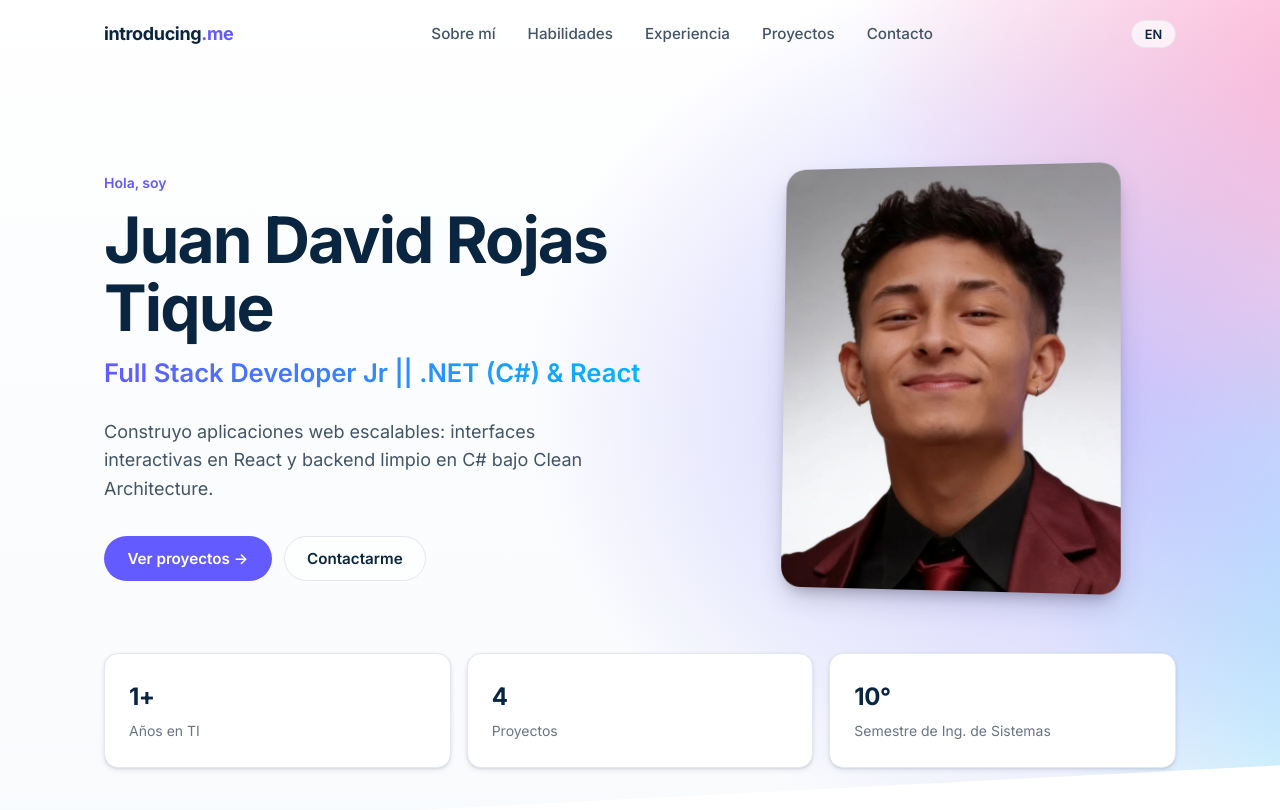
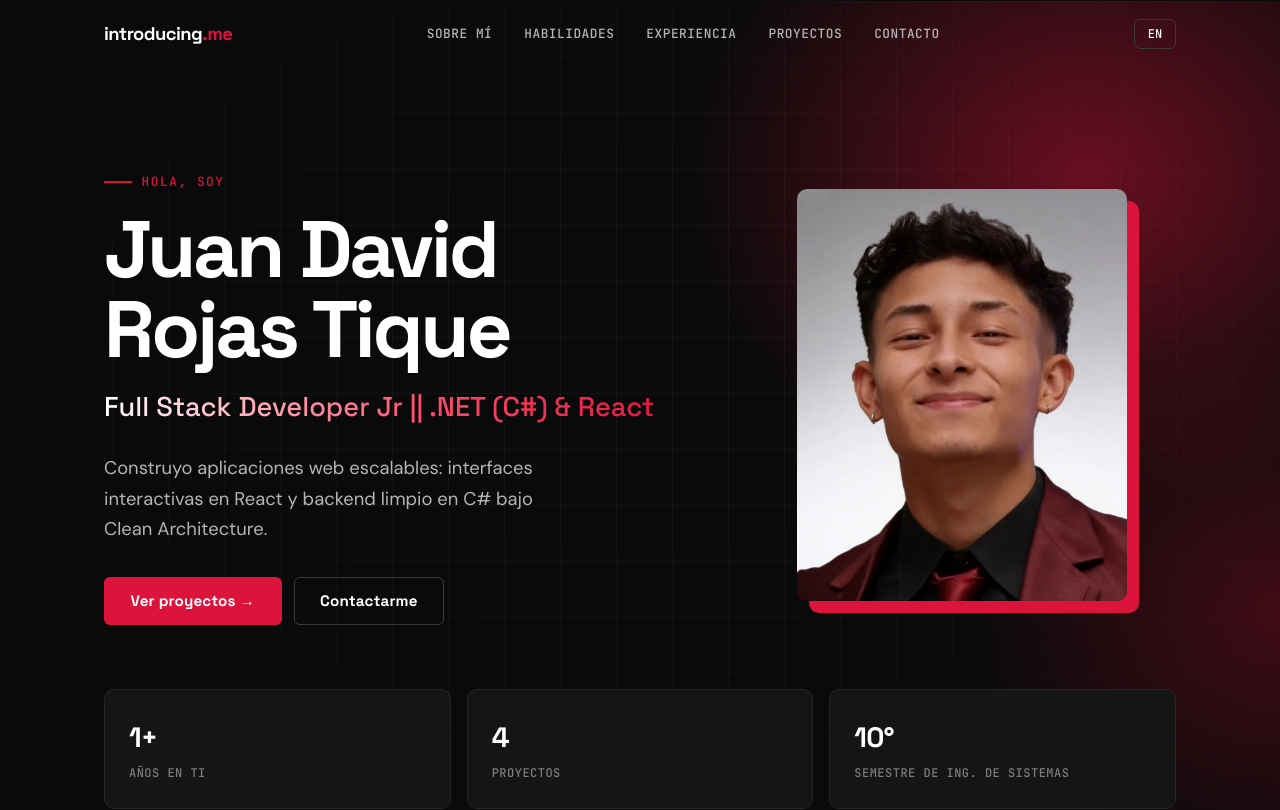
Before and after one commit to byjuandaink/Landing-for-me, a React (Vite) app: page / in a window 1280 px wide. Shown: the top 810 px of the page. Built offline with nearby package versions, Linux system fonts and the light colour scheme.

Commit message:
feat: cambio paleta de colores

```diff
--- a/src/styles/components/Header.css
+++ b/src/styles/components/Header.css
@@ -2,12 +2,13 @@
   position: sticky;
   top: 0;
   z-index: var(--z-header);
-  transition: background var(--duration), box-shadow var(--duration);
+  transition: background var(--duration), border-color var(--duration);
+  border-bottom: 1px solid transparent;
 }
 .header--scrolled {
-  background: rgba(255, 255, 255, 0.8);
+  background: rgba(10, 10, 10, 0.82);
   backdrop-filter: blur(12px);
-  box-shadow: 0 1px 0 var(--color-border);
+  border-bottom-color: var(--color-border);
 }
 .header__inner {
   display: flex;
@@ -17,36 +18,50 @@
   height: var(--header-h);
 }
 .header__logo {
+  font-family: var(--font-display);
   font-weight: 700;
   font-size: var(--text-lg);
-  color: var(--color-navy);
+  color: var(--color-strong);
   text-decoration: none;
-  letter-spacing: -0.02em;
+  letter-spacing: -0.03em;
 }
 .header__logo span { color: var(--color-accent); }
 
 .header__nav { display: flex; gap: var(--space-4); }
 .header__nav a {
-  font-size: 0.95rem;
-  font-weight: 500;
-  color: var(--color-slate);
+  position: relative;
+  padding: 0.25rem 0;
+  font-family: var(--font-mono);
+  font-size: 0.8rem;
+  letter-spacing: 0.04em;
+  text-transform: uppercase;
+  color: var(--color-text);
   text-decoration: none;
   transition: color var(--duration);
 }
-.header__nav a:hover { color: var(--color-accent); }
+.header__nav a::after {
+  content: '';
+  position: absolute;
+  left: 0; bottom: 0;
+  width: 0; height: 2px;
+  background: var(--color-accent);
+  transition: width var(--duration) var(--ease);
+}
+.header__nav a:hover { color: var(--color-strong); }
+.header__nav a:hover::after { width: 100%; }
 
 .header__lang {
   padding: 0.35rem 0.8rem;
-  border: 1px solid var(--color-border);
-  border-radius: var(--radius-pill);
-  background: rgba(255, 255, 255, 0.7);
-  color: var(--color-navy);
-  font: 600 0.8rem var(--font-sans);
+  border: 1px solid #3a3a3a;
+  border-radius: var(--radius-sm);
+  background: transparent;
+  color: var(--color-strong);
+  font: 500 0.75rem var(--font-mono);
   cursor: pointer;
   transition: border-color var(--duration), color var(--duration);
 }
 .header__lang:hover { border-color: var(--color-accent); color: var(--color-accent); }
 
 @media (max-width: 860px) {
-  .header__nav { display: none; } /* menú móvil: lo hacemos después */
+  .header__nav { display: none; }
 }
--- a/src/styles/components/Hero.css
+++ b/src/styles/components/Hero.css
@@ -2,36 +2,45 @@
   position: relative;
   isolation: isolate;
   overflow: hidden;
-  margin-top: calc(var(--header-h) * -1); /* el header flota sobre el degradado */
+  margin-top: calc(var(--header-h) * -1);
   padding: calc(var(--header-h) + var(--space-12)) 0 var(--space-8);
 }
 
+/* Resplandor carmesí + cuadrícula sutil */
 .hero__bg {
   position: absolute;
   inset: 0;
   z-index: -1;
   background: var(--gradient-hero);
-  background-size: 140% 140%;
-  animation: hero-flow 14s ease-in-out infinite alternate;
-  clip-path: polygon(0 0, 100% 0, 100% 92%, 0 100%);
 }
-@keyframes hero-flow {
-  from { background-position: 0% 0%; }
-  to   { background-position: 100% 60%; }
+.hero__bg::after {
+  content: '';
+  position: absolute;
+  inset: 0;
+  background-image:
+    linear-gradient(rgba(255, 255, 255, 0.04) 1px, transparent 1px),
+    linear-gradient(90deg, rgba(255, 255, 255, 0.04) 1px, transparent 1px);
+  background-size: 56px 56px;
+  mask-image: radial-gradient(70% 70% at 50% 40%, #000 30%, transparent 100%);
 }
 
 .hero__inner {
   display: grid;
-  grid-template-columns: 1.1fr 0.9fr;
+  grid-template-columns: 1.15fr 0.85fr;
   gap: var(--space-8);
   align-items: center;
 }
 
-.hero__name { font-size: var(--text-hero); line-height: 1.05; letter-spacing: -0.03em; }
+.hero__name {
+  font-size: var(--text-hero);
+  line-height: 1;
+  letter-spacing: -0.04em;
+}
 .hero__role {
-  margin-top: 0.75rem;
-  font-size: clamp(1.1rem, 2.2vw, 1.6rem);
-  font-weight: 600;
+  margin-top: var(--space-2);
+  font-family: var(--font-display);
+  font-size: clamp(1.15rem, 2.4vw, 1.7rem);
+  font-weight: 500;
 }
 .hero__tagline {
   max-width: 480px;
@@ -42,17 +51,25 @@
 
 .hero__photo {
   justify-self: center;
-  width: min(340px, 80vw);
+  width: min(330px, 78vw);
   aspect-ratio: 4 / 5;
-  border-radius: var(--radius-lg);
+  border-radius: var(--radius);
   overflow: hidden;
-  background: #fff;
-  box-shadow: var(--shadow-card);
-  transform: perspective(1200px) rotateY(-8deg) rotateX(3deg);
-  transition: transform 0.4s var(--ease);
+  background: var(--color-surface);
+  box-shadow: var(--shadow-hard);
+  transition: transform 0.4s var(--ease), box-shadow 0.4s var(--ease);
 }
-.hero__photo:hover { transform: none; }
-.hero__photo img { width: 100%; height: 100%; object-fit: cover; }
+.hero__photo:hover {
+  transform: translate(4px, 4px);
+  box-shadow: 8px 8px 0 var(--color-accent);
+}
+.hero__photo img {
+  width: 100%;
+  height: 100%;
+  object-fit: cover;
+  transition: filter 0.4s var(--ease);
+}
+.hero__photo:hover img { filter: none; }
 
 .hero__stats {
   display: grid;
@@ -62,19 +79,28 @@
   padding: 0;
   list-style: none;
 }
-.hero__stat { display: flex; flex-direction: column; gap: 0.25rem; }
+.hero__stat {
+  display: flex;
+  flex-direction: column;
+  gap: 0.25rem;
+  border-left: 3px solid var(--color-accent);
+}
 .hero__stat strong {
+  font-family: var(--font-display);
   font-size: var(--text-xl);
-  color: var(--color-navy);
-  letter-spacing: -0.02em;
+  color: var(--color-strong);
+  letter-spacing: -0.03em;
 }
-.hero__stat span { font-size: var(--text-sm); color: var(--color-muted); }
+.hero__stat span {
+  font-family: var(--font-mono);
+  font-size: 0.75rem;
+  letter-spacing: 0.04em;
+  text-transform: uppercase;
+  color: var(--color-muted);
+}
 
 @media (max-width: 860px) {
   .hero__inner { grid-template-columns: 1fr; gap: var(--space-6); }
-  .hero__photo { order: -1; width: min(240px, 70vw); transform: none; }
+  .hero__photo { order: -1; width: min(230px, 66vw); }
   .hero__stats { grid-template-columns: 1fr; }
 }
-@media (prefers-reduced-motion: reduce) {
-  .hero__bg { animation: none; }
-}
--- a/src/styles/theme.css
+++ b/src/styles/theme.css
@@ -1,32 +1,38 @@
-@import url('https://fonts.googleapis.com/css2?family=Inter:wght@400;500;600;700&display=swap');
+@import url('https://fonts.googleapis.com/css2?family=DM+Sans:wght@400;500;700&family=JetBrains+Mono:wght@500;700&family=Space+Grotesk:wght@500;700&display=swap');
 
+/* ============ TOKENS ============ */
 :root {
-  --color-navy: #0a2540;
-  --color-slate: #425466;
-  --color-muted: #697386;
-  --color-accent: #635bff;
-  --color-accent-dark: #4b44d6;
-  --color-cyan: #00d4ff;
-  --color-pink: #ff80b5;
-  --color-bg: #ffffff;
-  --color-bg-soft: #f6f9fc;
-  --color-border: #e3e8ee;
+  /* Color */
+  --color-bg: #0a0a0a;
+  --color-bg-soft: #111111;
+  --color-surface: #151515;
+  --color-text: #b5b5b5;
+  --color-strong: #ffffff;
+  --color-muted: #7d7d7d;
+  --color-accent: #dc143c;
+  --color-accent-dark: #a50e2b;
+  --color-accent-soft: rgba(220, 20, 60, 0.14);
+  --color-border: #262626;
 
-  --gradient-brand: linear-gradient(90deg, var(--color-accent), #00b8ff);
+  /* Degradados */
+  --gradient-brand: linear-gradient(90deg, #ffffff 0%, #ff4d6d 55%, var(--color-accent) 100%);
   --gradient-hero:
-    radial-gradient(40% 50% at 85% 10%, rgba(255, 128, 181, 0.55), transparent 70%),
-    radial-gradient(45% 55% at 70% 40%, rgba(144, 137, 252, 0.5), transparent 70%),
-    radial-gradient(40% 50% at 95% 60%, rgba(0, 212, 255, 0.4), transparent 70%),
-    linear-gradient(#fff, var(--color-bg-soft));
+    radial-gradient(45% 55% at 85% 20%, rgba(220, 20, 60, 0.45), transparent 70%),
+    radial-gradient(35% 45% at 100% 70%, rgba(165, 14, 43, 0.35), transparent 70%),
+    linear-gradient(#0a0a0a, #0a0a0a);
 
-  --font-sans: 'Inter', system-ui, -apple-system, 'Segoe UI', sans-serif;
+  /* Tipografía */
+  --font-display: 'Space Grotesk', system-ui, sans-serif;
+  --font-sans: 'DM Sans', system-ui, -apple-system, 'Segoe UI', sans-serif;
+  --font-mono: 'JetBrains Mono', ui-monospace, 'Courier New', monospace;
   --text-sm: 0.875rem;
   --text-base: 1rem;
-  --text-lg: 1.125rem;
-  --text-xl: 1.5rem;
-  --text-2xl: clamp(1.75rem, 3.5vw, 2.5rem);
-  --text-hero: clamp(2.5rem, 6vw, 4rem);
+  --text-lg: 1.15rem;
+  --text-xl: 1.75rem;
+  --text-2xl: clamp(2rem, 4vw, 3rem);
+  --text-hero: clamp(2.8rem, 7vw, 5rem);
 
+  /* Espaciado y forma */
   --space-1: 0.5rem;
   --space-2: 1rem;
   --space-3: 1.5rem;
@@ -34,22 +40,27 @@
   --space-6: 3rem;
   --space-8: 4rem;
   --space-12: 6rem;
-  --radius-sm: 8px;
-  --radius: 14px;
-  --radius-lg: 20px;
+  --radius-sm: 6px;
+  --radius: 10px;
+  --radius-lg: 14px;
   --radius-pill: 999px;
   --container: 1120px;
   --header-h: 68px;
 
-  --shadow-soft: 0 2px 5px rgba(50, 50, 93, 0.1), 0 1px 2px rgba(0, 0, 0, 0.08);
-  --shadow-card: 0 13px 27px -5px rgba(50, 50, 93, 0.25), 0 8px 16px -8px rgba(0, 0, 0, 0.3);
+  /* Sombras */
+  --shadow-soft: 0 0 0 1px var(--color-border);
+  --shadow-card: 0 18px 40px -12px rgba(220, 20, 60, 0.35);
+  --shadow-hard: 12px 12px 0 var(--color-accent);
 
+  /* Movimiento */
   --ease: cubic-bezier(0.22, 1, 0.36, 1);
   --duration: 0.25s;
 
+  /* Capas */
   --z-header: 50;
 }
 
+/* ============ BASE ============ */
 *, *::before, *::after { box-sizing: border-box; }
 
 html {
@@ -61,22 +72,26 @@ body {
   margin: 0;
   font-family: var(--font-sans);
   font-size: var(--text-base);
-  line-height: 1.6;
-  color: var(--color-slate);
+  line-height: 1.65;
+  color: var(--color-text);
   background: var(--color-bg);
   -webkit-font-smoothing: antialiased;
 }
 
 h1, h2, h3, h4 {
   margin: 0;
-  color: var(--color-navy);
-  letter-spacing: -0.02em;
-  line-height: 1.15;
+  font-family: var(--font-display);
+  font-weight: 700;
+  color: var(--color-strong);
+  letter-spacing: -0.03em;
+  line-height: 1.1;
 }
 p { margin: 0; }
 img { max-width: 100%; display: block; }
 a { color: inherit; }
+::selection { background: var(--color-accent); color: #fff; }
 
+/* ============ LAYOUT ============ */
 .container {
   width: 100%;
   max-width: var(--container);
@@ -86,15 +101,40 @@ a { color: inherit; }
 .section { padding: var(--space-12) 0; }
 .section--soft { background: var(--color-bg-soft); }
 
+/* Sección blanca para contraste: solo redefine las variables */
+.section--light {
+  --color-bg: #ffffff;
+  --color-surface: #ffffff;
+  --color-text: #3d3d3d;
+  --color-strong: #0a0a0a;
+  --color-muted: #6b6b6b;
+  --color-border: #e6e6e6;
+  background: var(--color-bg);
+  color: var(--color-text);
+}
+
 .section__head { max-width: 640px; margin-bottom: var(--space-6); }
 .section__title { font-size: var(--text-2xl); }
 .section__subtitle { margin-top: var(--space-2); font-size: var(--text-lg); }
 
+/* ============ PIEZAS GENERALES ============ */
 .eyebrow {
-  margin-bottom: 0.75rem;
-  font-size: var(--text-sm);
-  font-weight: 600;
+  display: inline-flex;
+  align-items: center;
+  gap: 0.6rem;
+  margin-bottom: 1rem;
+  font-family: var(--font-mono);
+  font-size: 0.8rem;
+  font-weight: 500;
+  letter-spacing: 0.12em;
+  text-transform: uppercase;
   color: var(--color-accent);
+}
+.eyebrow::before {
+  content: '';
+  width: 28px;
+  height: 2px;
+  background: var(--color-accent);
 }
 
 .gradient-text {
@@ -108,39 +148,48 @@ a { color: inherit; }
   display: inline-flex;
   align-items: center;
   gap: 0.5rem;
-  padding: 0.75rem 1.4rem;
+  padding: 0.85rem 1.6rem;
   border: 1px solid transparent;
-  border-radius: var(--radius-pill);
-  font: 600 0.95rem var(--font-sans);
+  border-radius: var(--radius-sm);
+  font: 700 0.95rem var(--font-display);
+  letter-spacing: 0.01em;
   text-decoration: none;
   cursor: pointer;
-  transition: transform var(--duration) var(--ease), background var(--duration), box-shadow var(--duration);
+  transition: transform var(--duration) var(--ease), background var(--duration),
+              box-shadow var(--duration), border-color var(--duration), color var(--duration);
 }
-.btn:hover { transform: translateY(-1px); }
+.btn:hover { transform: translateY(-2px); }
 .btn--primary { background: var(--color-accent); color: #fff; }
-.btn--primary:hover { background: var(--color-accent-dark); box-shadow: var(--shadow-soft); }
-.btn--ghost { background: rgba(255, 255, 255, 0.7); color: var(--color-navy); border-color: var(--color-border); }
-.btn--ghost:hover { background: #fff; }
+.btn--primary:hover { background: var(--color-accent-dark); box-shadow: var(--shadow-card); }
+.btn--ghost { background: transparent; color: var(--color-strong); border-color: #3a3a3a; }
+.btn--ghost:hover { border-color: var(--color-accent); color: var(--color-accent); }
 
 .card {
   padding: var(--space-3);
-  background: #fff;
+  background: var(--color-surface);
   border: 1px solid var(--color-border);
   border-radius: var(--radius);
-  box-shadow: var(--shadow-soft);
-  transition: transform var(--duration) var(--ease), box-shadow var(--duration);
+  transition: transform var(--duration) var(--ease), border-color var(--duration),
+              box-shadow var(--duration);
 }
-.card--hover:hover { transform: translateY(-4px); box-shadow: var(--shadow-card); }
+.card--hover:hover {
+  transform: translateY(-4px);
+  border-color: var(--color-accent);
+  box-shadow: var(--shadow-card);
+}
 
 .tag {
   display: inline-block;
   padding: 0.2rem 0.65rem;
-  border-radius: var(--radius-pill);
-  background: rgba(99, 91, 255, 0.1);
-  color: var(--color-accent-dark);
-  font-size: 0.8rem;
-  font-weight: 600;
+  border: 1px solid var(--color-accent-soft);
+  border-radius: var(--radius-sm);
+  background: var(--color-accent-soft);
+  color: #ff5c7a;
+  font-family: var(--font-mono);
+  font-size: 0.75rem;
+  font-weight: 500;
 }
+.section--light .tag { color: var(--color-accent-dark); }
 
 .reveal { opacity: 0; transform: translateY(20px); transition: opacity 0.6s var(--ease), transform 0.6s var(--ease); }
 .reveal.is-visible { opacity: 1; transform: none; }
```
Also changed, not shown: src/styles/components/Footer.css (+9 -1 lines).
